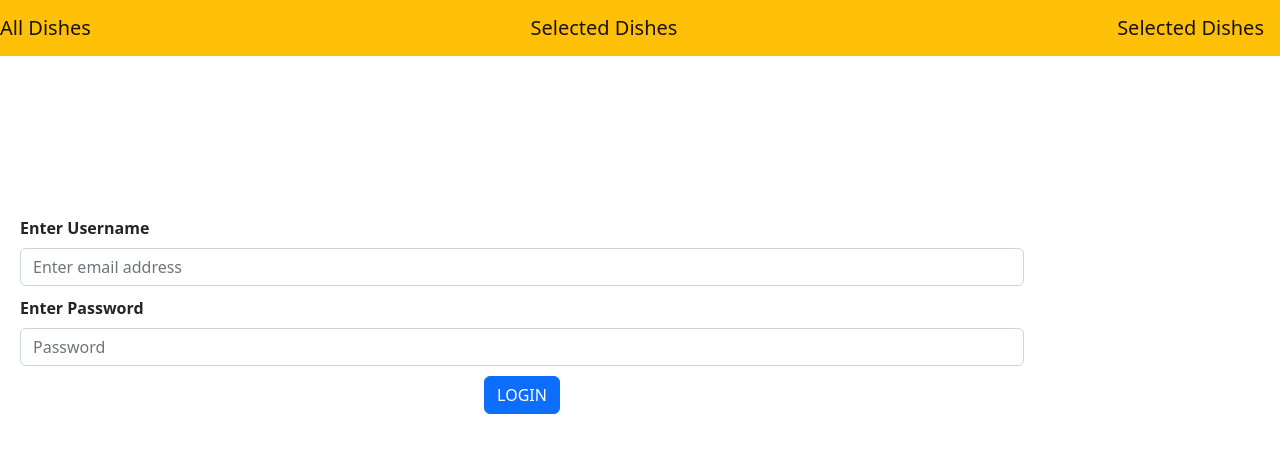
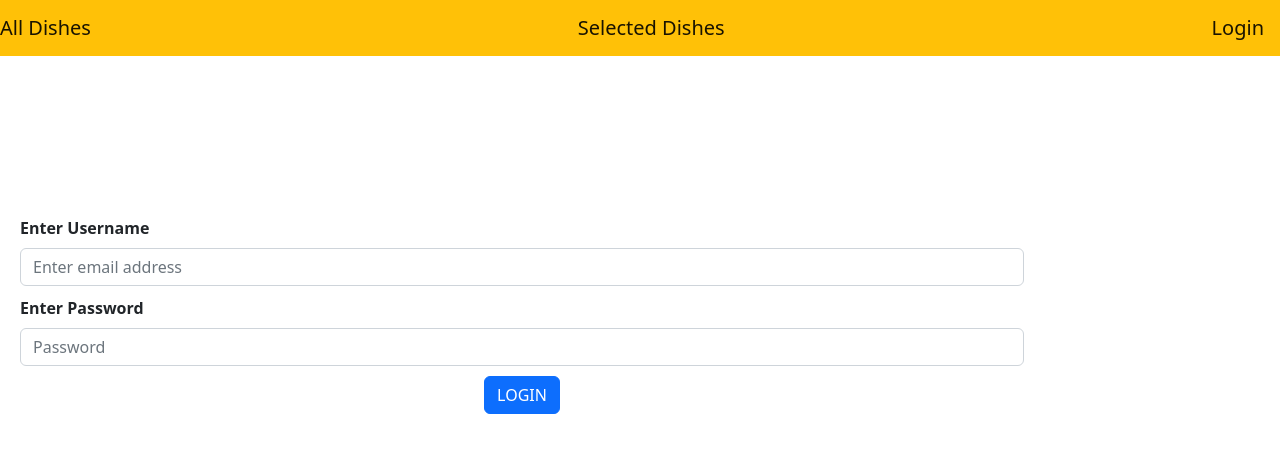
Before and after one commit to DEEPIKADHINESH/syook-dishpoll, a React (Create React App) app: page / in a window 1280 px wide. Shown: the top 452 px of the page. Built offline with nearby package versions, Linux system fonts and the light colour scheme.

Commit message:
login change

```diff
--- a/src/navbar.jsx
+++ b/src/navbar.jsx
@@ -5,7 +5,7 @@ const Navbar=()=>{
      <nav className="navbar navbar-light bg-warning " >
         <NavLink className="navbar-brand" to="/dishes">All Dishes</NavLink>
         <NavLink className="navbar-brand"  to="/selecteddishes" >Selected Dishes</NavLink>
-        <NavLink className="navbar-brand"  to="/login">Selected Dishes</NavLink>
+        <NavLink className="navbar-brand"  to="/login">Login</NavLink>
 
   </nav>
     )
```
